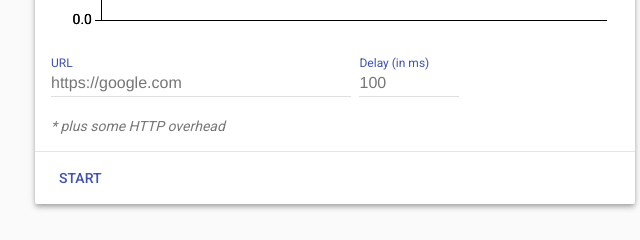
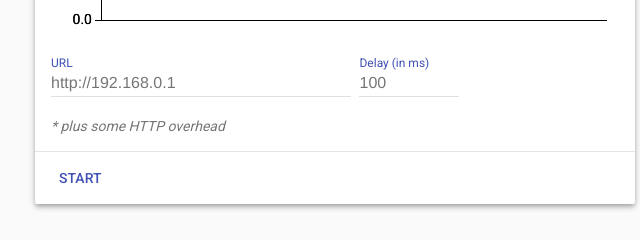
Before and after one commit to Gregoor/ping-chart, a website built with webpack: page index.html in a window 1280 px wide. Shown: the part 536-776 px from the top of the page, 305-945 px from the left. Built offline with nearby package versions, Linux system fonts and the light colour scheme.

Commit message:
default URL to standard router IP

```diff
--- a/index.html
+++ b/index.html
@@ -34,7 +34,7 @@
     <div class="mdl-card__supporting-text">
       <svg id="chart"></svg>
       <div class="mdl-textfield mdl-js-textfield mdl-textfield--floating-label" style="margin-right: 5px;">
-        <input class="mdl-textfield__input" type="text" id="url" value="https://google.com">
+        <input class="mdl-textfield__input" type="text" id="url" value="http://192.168.0.1">
         <label class="mdl-textfield__label" for="url">URL</label>
       </div>
       <div class="mdl-textfield mdl-js-textfield mdl-textfield--floating-label"
```
